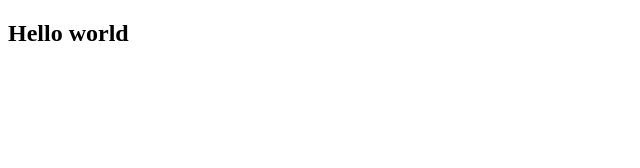
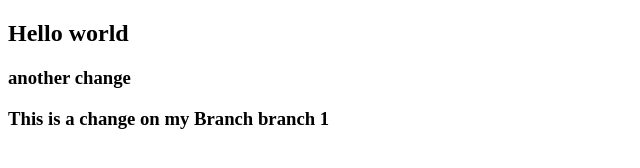
Before and after one commit to vanarts1/Website1, a plain HTML site: page index.html in a window 1280 px wide. Shown: the whole page, without its empty margins (0-640 px from the left). Drawn offline with Linux system fonts and the light colour scheme.

Commit message:
my ne wbranch

```diff
--- a/index.html
+++ b/index.html
@@ -8,6 +8,9 @@
 </head>
 <body>
    <h2>Hello world</h2>
+   <h3>another change </h3>
+
+   <h3> This is a change on my Branch branch 1</h3>
 
 
 </body>
```
